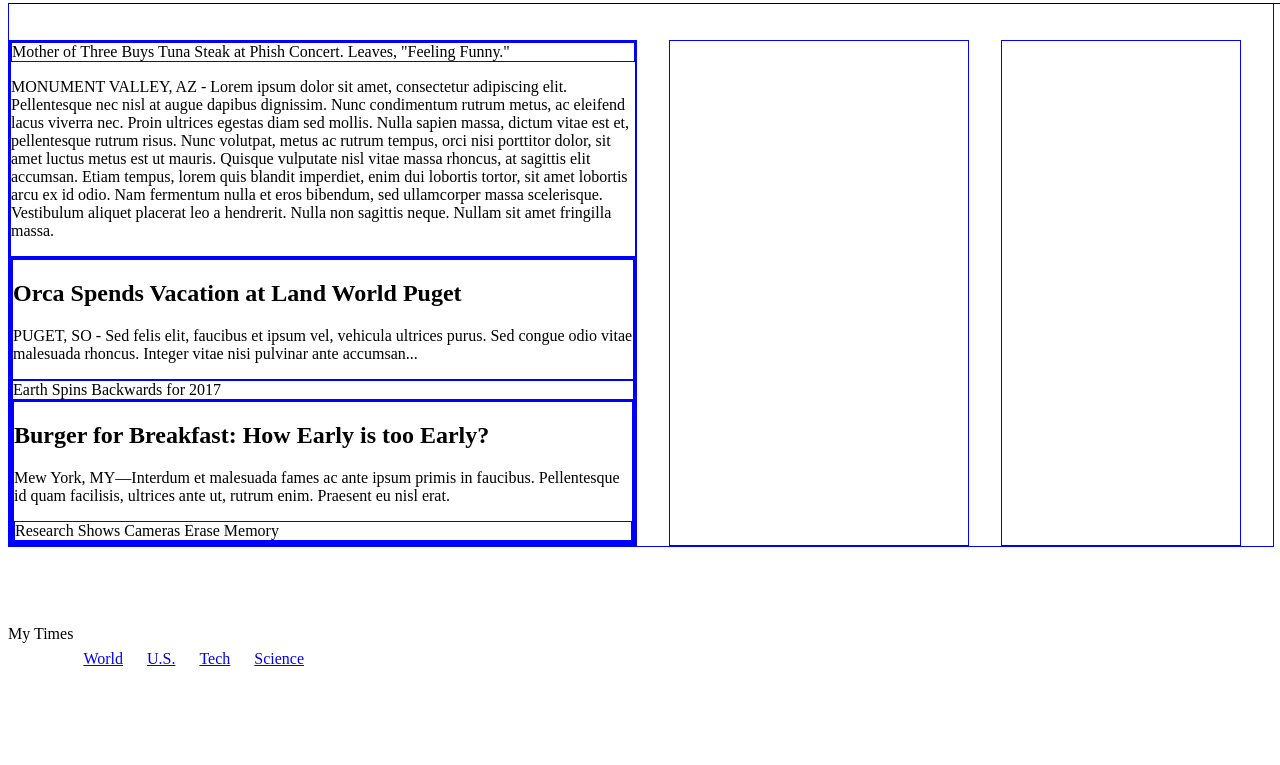
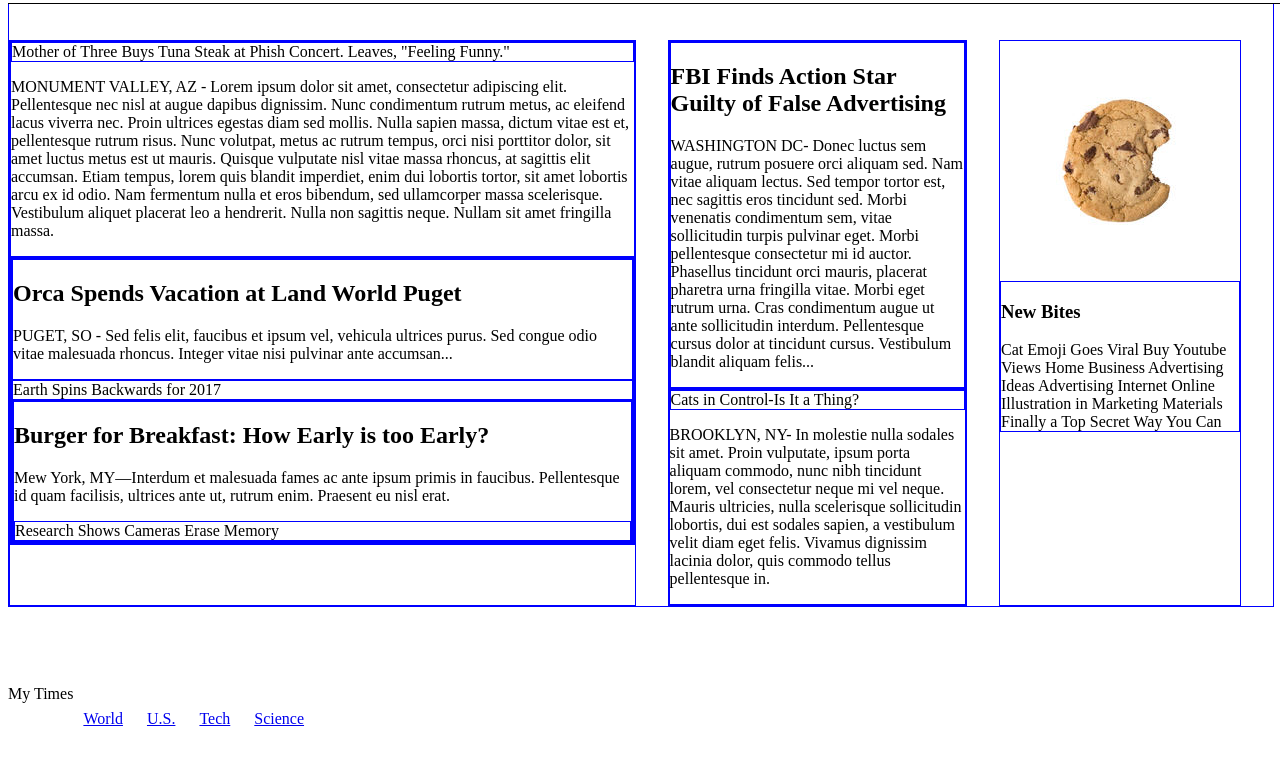
Before and after one commit to casanovaf/mytimes, a plain HTML site: page index.html in a window 1280 px wide. Shown: the part 85-850 px from the top of the page. Drawn offline with Linux system fonts and the light colour scheme.

Commit message:
columns done

```diff
--- a/Resources/css/style.css
+++ b/Resources/css/style.css
@@ -45,6 +45,14 @@ div {
   border: 1px solid blue;
 }
 
+p {
+  display: block;
+    -webkit-margin-before: 1em;
+    -webkit-margin-after: 1em;
+    -webkit-margin-start: 0px;
+    -webkit-margin-end: 0px;
+}
+
 .logo {
   display: flex;
   align-items: center;
@@ -75,17 +83,17 @@ div {
   margin-right: 32px;
 }
 
-.large {
+.column.large {
   display: flex;
   width: 630px;
 }
 
-.medium {
+.column.medium {
   display: flex;
   width: 300px;
 }
 
-.small {
+.column.small {
   display: flex;
   width: 240px;
 }
--- a/index.html
+++ b/index.html
@@ -25,8 +25,8 @@
       <!-- "Main Container" -->
       <div class="content">
 
-          <!-- "Left Column" -->
-          <div class="column large">
+        <!-- "Left Column" -->
+        <div class="column large">
 
             <!-- "Lead Story" -->
             <div class="lead-story">
@@ -75,13 +75,52 @@
 
           </div>
       <!-- "Middle Column" -->
-          <div class="column medium">
+        <div class="column medium">
+
+          <div class="story">
+
+            <div class="text-content">
+
+              <h2>FBI Finds Action Star Guilty of False Advertising</h2>
+
+              <p class="narrative"> WASHINGTON DC- Donec luctus sem augue, rutrum posuere orci aliquam sed. Nam vitae aliquam lectus. Sed tempor tortor est, nec sagittis eros tincidunt sed. Morbi venenatis condimentum sem, vitae sollicitudin turpis pulvinar eget. Morbi pellentesque consectetur mi id auctor. Phasellus tincidunt orci mauris, placerat pharetra urna fringilla vitae. Morbi eget rutrum urna. Cras condimentum augue ut ante sollicitudin interdum. Pellentesque cursus dolor at tincidunt cursus. Vestibulum blandit aliquam felis...
+              </p>
+
+            </div>
 
           </div>
-      <!-- "Right Column" -->
-          <div class="column small">
+
+          <div class="story">
+
+            <div class="cat-ceo image-content">
+              <span>Cats in Control-Is It a Thing?</span>
+            </div>
+
+            <p class="narrative">BROOKLYN, NY- In molestie nulla sodales sit amet. Proin vulputate, ipsum porta aliquam commodo, nunc nibh tincidunt lorem, vel consectetur neque mi vel neque. Mauris ultricies, nulla scelerisque sollicitudin lobortis, dui est sodales sapien, a vestibulum velit diam eget felis. Vivamus dignissim lacinia dolor, quis commodo tellus pellentesque in.
+            </p>
 
           </div>
+
+        </div>
+      <!-- "Right Column" -->
+        <div class="column small">
+
+          <img class="cookie" src="./resources/img/img-news-bite.png" alt="">
+
+          <div class="new-bites">
+
+            <h3>New Bites</h3>
+
+            <span>Cat Emoji Goes Viral</span>
+            <span>Buy Youtube Views</span>
+            <span>Home Business Advertising Ideas</span>
+            <span>Advertising Internet Online</span>
+            <span>Illustration in Marketing Materials</span>
+            <span>Finally a Top Secret Way You Can</span>
+
+          </div>
+
+        </div>
         <!-- "End of Main Container" -->
 
       </div>
```
